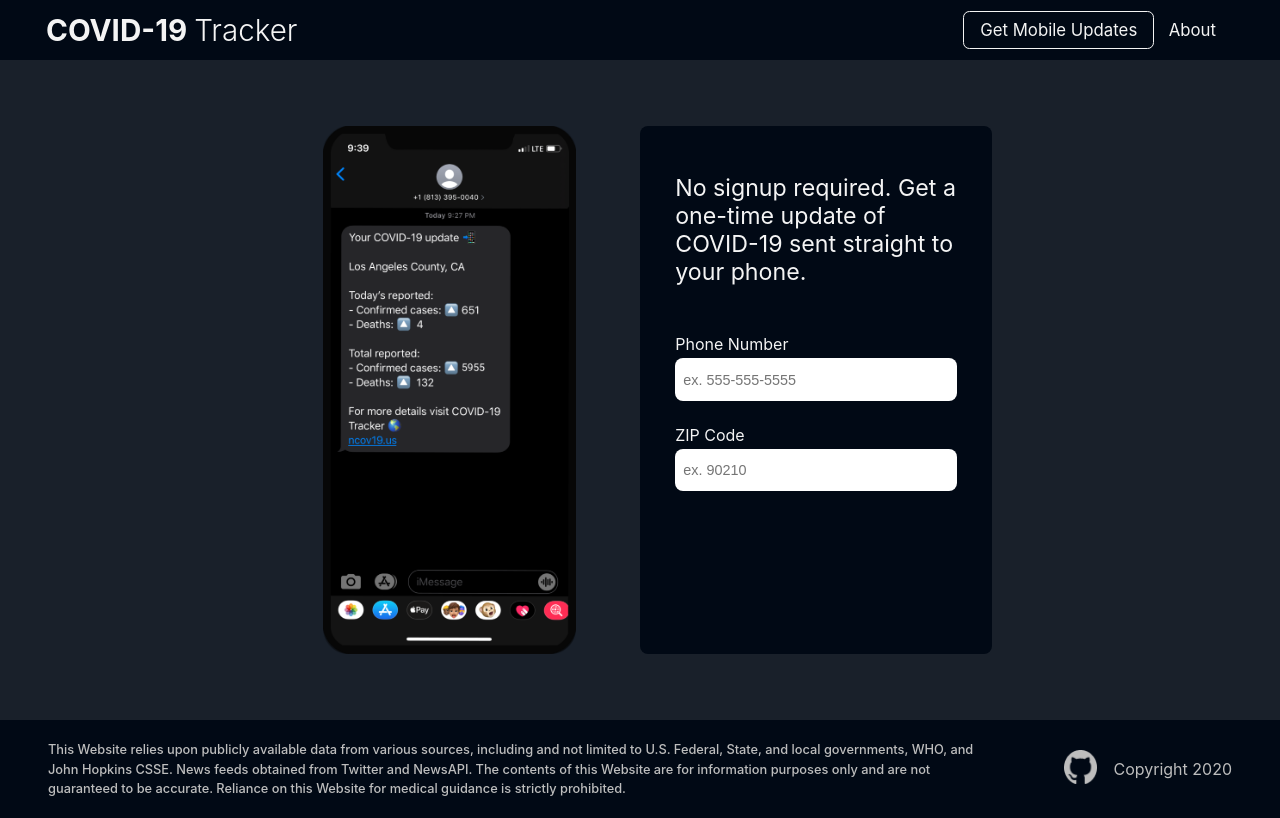
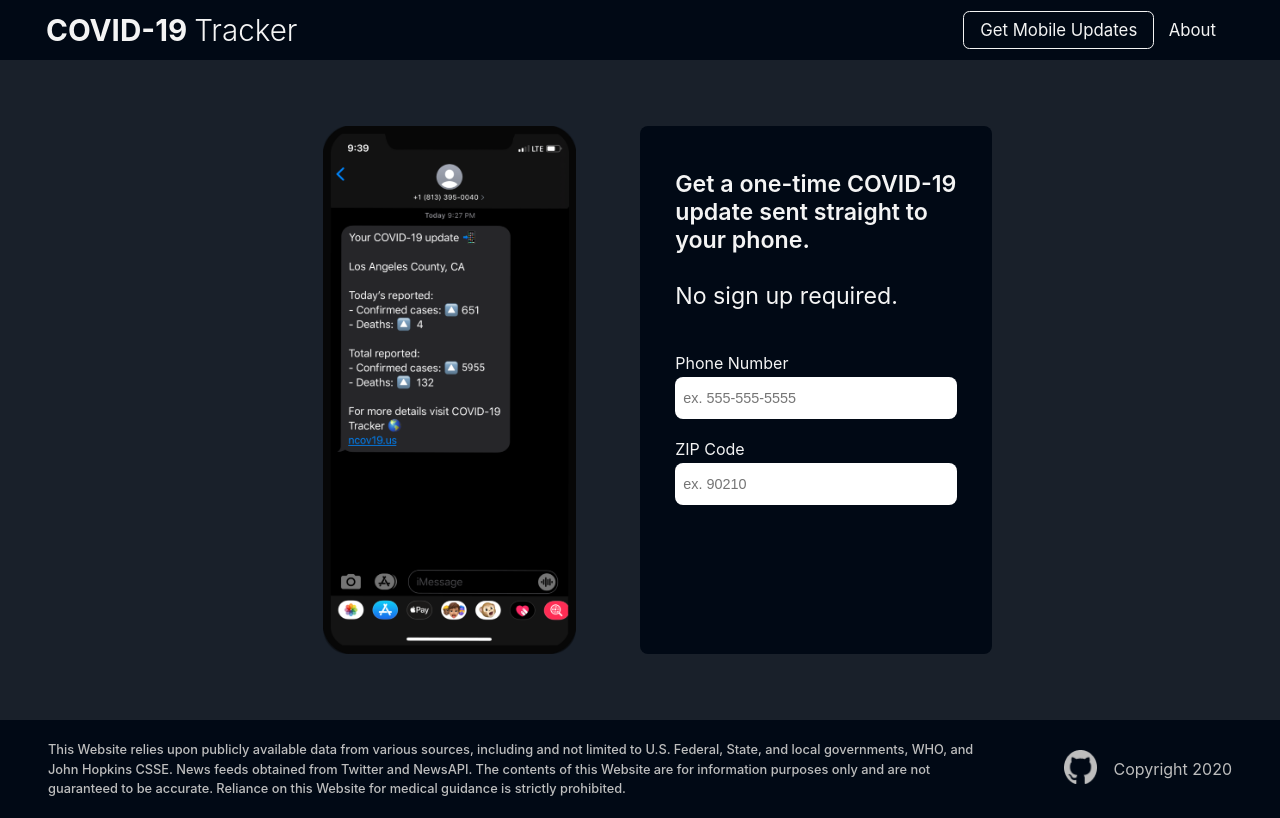
Before and after one commit to ncov19-us/ncov19-sms-bot-fontend, a React (Create React App) app: page / in a window 1280 px wide. Built offline with nearby package versions, Linux system fonts and the light colour scheme; no server answers.

Commit message:
style: changed form heading wording

```diff
--- a/src/App.scss
+++ b/src/App.scss
@@ -125,9 +125,13 @@
         }
 
         .form-description-header {
-          font-weight: 400;
+          font-weight: 600;
           font-size: 2.9vh;
           width: 80%;
+
+          span {
+            font-weight: 400;
+          }
         }
 
         .form-label {
--- a/src/components/Form/Form.jsx
+++ b/src/components/Form/Form.jsx
@@ -116,7 +116,7 @@
         <div className="form-container">
           <form onSubmit={handleSubmit} className="form">
             <h2 className="form-description-header">
-              No signup required. Get a one-time update of COVID-19 sent straight to your phone.
+              Get a one-time COVID-19 update sent straight to your phone.<br/><br/><span>No sign up required.</span>
               </h2>
             <label className="form-label">
               Phone Number
```
